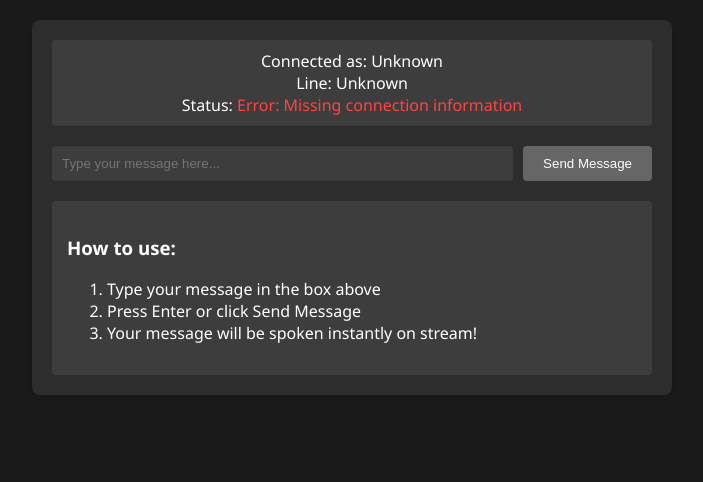
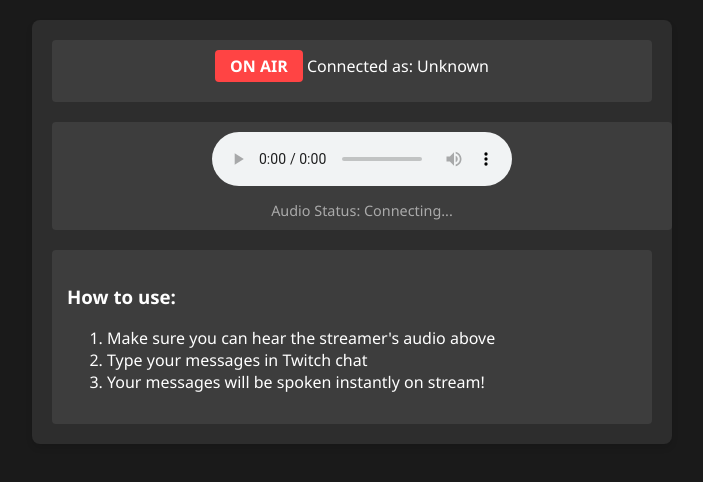
Before and after one commit to joenilan/operator, a plain HTML site: page index.html in a window 1280 px wide. Shown: the whole page, without its empty margins (288-991 px from the left). Drawn offline with Linux system fonts and the light colour scheme.

Commit message:
Update index.html

```diff
--- a/index.html
+++ b/index.html
@@ -1,7 +1,7 @@
 <!DOCTYPE html>
 <html>
 <head>
-    <title>Call-In System</title>
+    <title>Stream Call-In</title>
     <style>
         body {
             font-family: 'Segoe UI', sans-serif;
@@ -29,33 +29,26 @@
             background-color: #3d3d3d;
             border-radius: 4px;
         }
-        .input-group {
-            display: flex;
-            gap: 10px;
-            margin-top: 20px;
+        .audio-player {
+            width: 100%;
+            margin: 20px 0;
+            padding: 10px;
+            background-color: #3d3d3d;
+            border-radius: 4px;
+            text-align: center;
         }
-        input[type="text"] {
-            flex: 1;
-            padding: 10px;
-            border: none;
+        .audio-status {
+            margin-top: 10px;
+            font-size: 0.9em;
+            color: #aaa;
+        }
+        .on-air {
+            display: inline-block;
+            padding: 5px 15px;
+            background-color: #ff4444;
             border-radius: 4px;
-            background-color: #3d3d3d;
-            color: #ffffff;
-        }
-        button {
-            padding: 10px 20px;
-            border: none;
-            border-radius: 4px;
-            background-color: #9146ff;
-            color: #ffffff;
-            cursor: pointer;
-        }
-        button:hover {
-            background-color: #7a2eff;
-        }
-        button:disabled {
-            background-color: #666;
-            cursor: not-allowed;
+            font-weight: bold;
+            margin-bottom: 10px;
         }
         .instructions {
             margin-top: 20px;
@@ -68,123 +61,62 @@
 <body>
     <div class="container">
         <div class="status">
-            Connected as: <span id="username">...</span><br>
-            Line: <span id="line">...</span><br>
-            Status: <span id="status">Connecting...</span>
+            <div class="on-air">ON AIR</div>
+            Connected as: <span id="username">...</span>
         </div>
 
-        <div class="input-group">
-            <input type="text" id="message" placeholder="Type your message here..." maxlength="500">
-            <button onclick="sendMessage()" id="sendButton">Send Message</button>
+        <div class="audio-player">
+            <audio id="streamAudio" controls autoplay>
+                <source id="audioSource" type="audio/mpeg">
+                Your browser does not support the audio element.
+            </audio>
+            <div class="audio-status">
+                Audio Status: <span id="audioStatus">Connecting...</span>
+            </div>
         </div>
 
         <div class="instructions">
             <h3>How to use:</h3>
             <ol>
-                <li>Type your message in the box above</li>
-                <li>Press Enter or click Send Message</li>
-                <li>Your message will be spoken instantly on stream!</li>
+                <li>Make sure you can hear the streamer's audio above</li>
+                <li>Type your messages in Twitch chat</li>
+                <li>Your messages will be spoken instantly on stream!</li>
             </ol>
         </div>
     </div>
 
     <script>
-        let ws = null;
-        let isConnected = false;
-        const messageInput = document.getElementById('message');
-        const sendButton = document.getElementById('sendButton');
-        const statusElement = document.getElementById('status');
-
         // Get URL parameters
         const params = new URLSearchParams(window.location.search);
         const username = params.get('user');
-        const line = params.get('line');
         const token = params.get('token');
 
         // Update display
         document.getElementById('username').textContent = username || 'Unknown';
-        document.getElementById('line').textContent = line || 'Unknown';
 
-        // Set initial status
-        if (!username || !line || !token) {
-            console.error('Missing required parameters');
-            statusElement.textContent = 'Error: Missing connection information';
-            statusElement.style.color = '#ff4444';
-            messageInput.disabled = true;
-            sendButton.disabled = true;
-        } else {
-            connectWebSocket();
-        }
+        // Audio setup
+        const audio = document.getElementById('streamAudio');
+        const audioStatus = document.getElementById('audioStatus');
+        const audioSource = document.getElementById('audioSource');
 
-        function connectWebSocket() {
-            try {
-                ws = new WebSocket(`ws://localhost:8080?user=${encodeURIComponent(username)}&token=${encodeURIComponent(token)}`);
+        // Set up audio stream URL (this should point to your audio stream)
+        audioSource.src = `http://localhost:8080/audio?user=${encodeURIComponent(username)}&token=${encodeURIComponent(token)}`;
 
-                ws.onopen = () => {
-                    console.log('WebSocket connected');
-                    isConnected = true;
-                    messageInput.disabled = false;
-                    sendButton.disabled = false;
-                    updateStatus();
-                };
+        // Audio event handlers
+        audio.onplay = () => {
+            audioStatus.textContent = 'Connected to streamer audio';
+            audioStatus.style.color = '#44ff44';
+        };
 
-                ws.onclose = () => {
-                    console.log('WebSocket disconnected');
-                    isConnected = false;
-                    messageInput.disabled = true;
-                    sendButton.disabled = true;
-                    statusElement.textContent = 'Disconnected from server';
-                    statusElement.style.color = '#ff4444';
+        audio.onpause = () => {
+            audioStatus.textContent = 'Audio paused';
+            audioStatus.style.color = '#ffff44';
+        };
 
-                    // Try to reconnect after 5 seconds
-                    setTimeout(connectWebSocket, 5000);
-                };
-
-                ws.onerror = (error) => {
-                    console.error('WebSocket error:', error);
-                    statusElement.textContent = 'Connection error';
-                    statusElement.style.color = '#ff4444';
-                };
-            } catch (error) {
-                console.error('Error connecting to WebSocket:', error);
-                statusElement.textContent = 'Connection error';
-                statusElement.style.color = '#ff4444';
-            }
-        }
-
-        function updateStatus() {
-            if (!isConnected) return;
-
-            if (line === '1') {
-                statusElement.textContent = 'You are next in line! Type a message to speak.';
-                statusElement.style.color = '#44ff44';
-            } else {
-                statusElement.textContent = `You are #${line} in line. Please wait for your turn.`;
-                statusElement.style.color = '#ffff44';
-            }
-        }
-
-        function sendMessage() {
-            const message = messageInput.value.trim();
-
-            if (message && isConnected) {
-                console.log('Sending message:', message);
-                ws.send(message);
-                messageInput.value = '';
-
-                // Show confirmation
-                statusElement.textContent = 'Message sent!';
-                setTimeout(updateStatus, 2000);
-            }
-        }
-
-        // Handle Enter key
-        messageInput.addEventListener('keypress', function(e) {
-            if (e.key === 'Enter') {
-                console.log('Enter key pressed');
-                sendMessage();
-            }
-        });
+        audio.onerror = () => {
+            audioStatus.textContent = 'Error connecting to streamer audio';
+            audioStatus.style.color = '#ff4444';
+        };
     </script>
 </body>
 </html>
```
